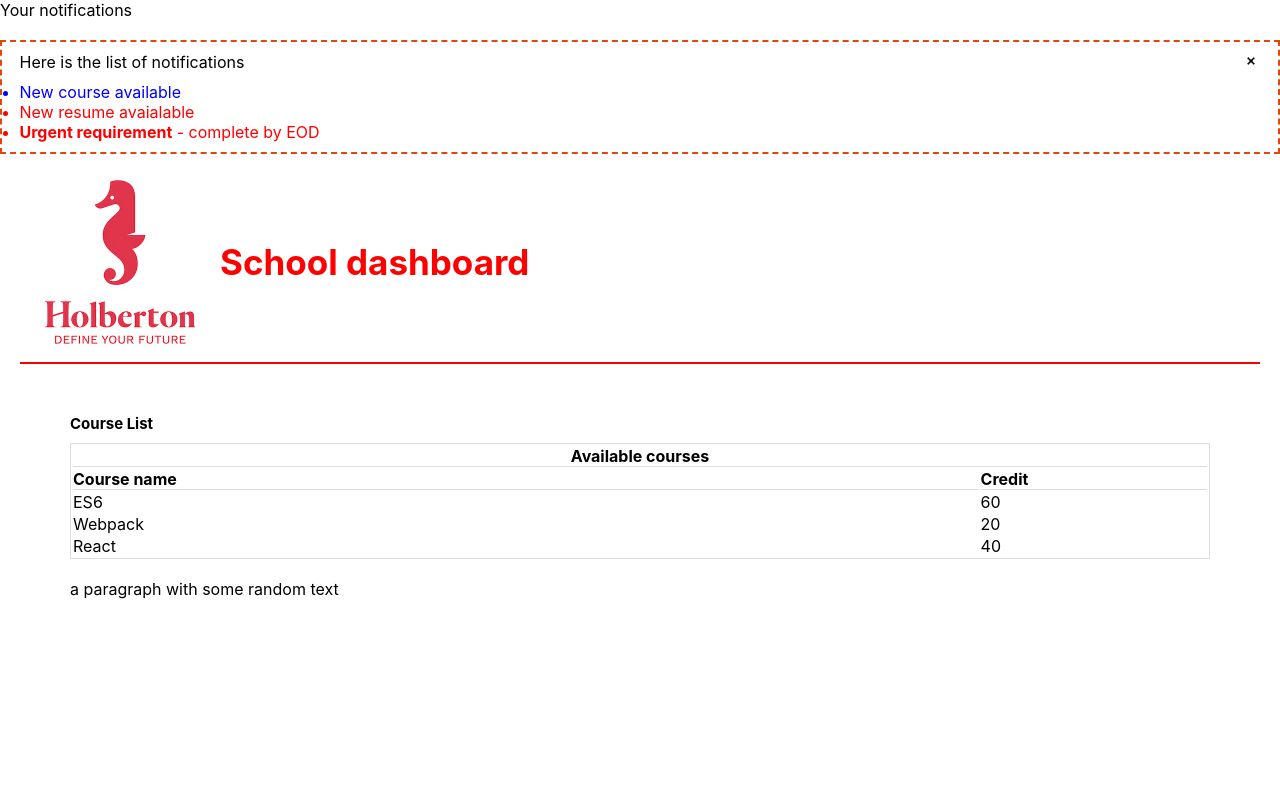
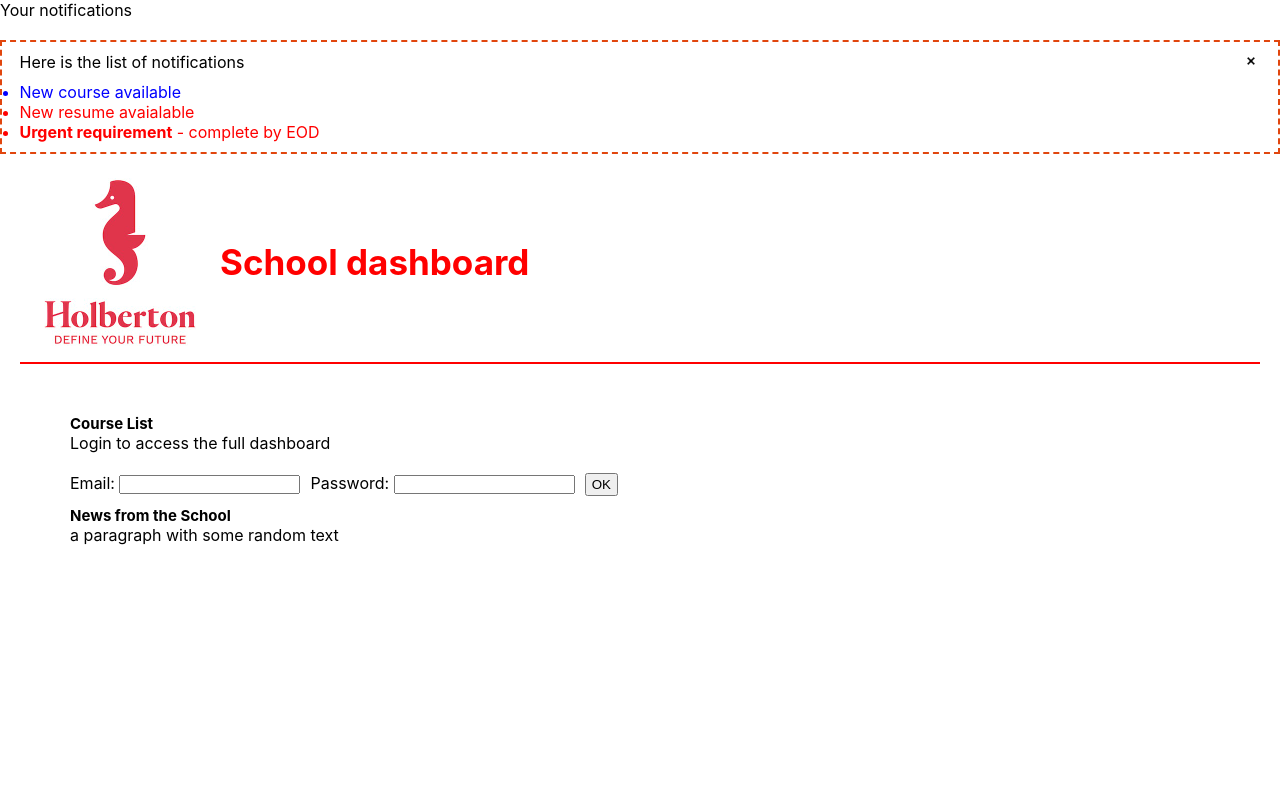
Before and after one commit to jubrealguy/dashboard, a React (Create React App) app: page / in a window 1280 px wide. Shown: the top 800 px of the page. Built offline with nearby package versions, Linux system fonts and the light colour scheme.

Commit message:
some small edits

```diff
--- a/src/App/App.js
+++ b/src/App/App.js
@@ -1,5 +1,5 @@
 import React from 'react';
-import './App.css'
+import './App.css';
 import Notification from '../Notifications/Notification'
 import Header from '../Header/Header';
 import Footer from '../Footer/Footer';
@@ -8,8 +8,9 @@ import CourseList from '../CourseList/CourseList';
 import { getLatestNotification } from '../utils/utils';
 import PropTypes from 'prop-types';
 import BodySectionWithMarginBottom from '../BodySection/BodySectionWithMarginBottom';
+import News from '../News/News';
 
-function App({isLoggedIn = true}) {
+function App({isLoggedIn = false}) {
   const listCourses = [
     { id: 1, name: 'ES6', credit: 60 },
     { id: 2, name: 'Webpack', credit: 20 },
@@ -35,6 +36,9 @@ function App({isLoggedIn = true}) {
           <BodySectionWithMarginBottom title='Course List'>
             <Login />
           </BodySectionWithMarginBottom>)}
+          <BodySectionWithMarginBottom  title='News from the School'>
+            <News />
+          </BodySectionWithMarginBottom>
         </main>
         <Footer />
       </div>
--- a/src/BodySection/BodySection.js
+++ b/src/BodySection/BodySection.js
@@ -5,7 +5,6 @@ const BodySection = ({title, children}) => {
         <div className="bodySection">
             <h2>{title}</h2>
             {children}
-            <p title='News from the School'>a paragraph with some random text</p>
         </div>
     )
 }
--- a/src/BodySection/BodySectionWithMarginBottom.js
+++ b/src/BodySection/BodySectionWithMarginBottom.js
@@ -1,6 +1,6 @@
 import BodySection from "./BodySection"
 import PropTypes from "prop-types";
-import './BodySectionWithMarginBottom.css'
+import './BodySectionWithMarginBottom.css';
 
 const BodySectionWithMarginBottom = (props) => {
     return (
--- a/src/CourseList/CourseList.js
+++ b/src/CourseList/CourseList.js
@@ -7,14 +7,14 @@ const CourseList = ({listCourses}) => {
     return (
         <table id='Courselist'>
             <thead>
-                <CourseListRow isHeader={true} textFirstCell='Available courses' textSecondCell={null} />
-                <CourseListRow isHeader={true} textFirstCell='Course name' textSecondCell='Credit' />
+                <CourseListRow textFirstCell='Available courses' textSecondCell={null} />
+                <CourseListRow textFirstCell='Course name' textSecondCell='Credit' />
             </thead>
             <tbody>
                 {
                     listCourses.length > 0 ? (
                         listCourses.map(({id, name, credit}) =>
-                        <CourseListRow key={id} textFirstCell={name} textSecondCell={credit} />)
+                        <CourseListRow key={id} isHeader={false} textFirstCell={name} textSecondCell={credit} />)
                     ): (
                         <CourseListRow textFirstCell="No course available yet" />
                     )
--- a/src/CourseList/CourseListRow.js
+++ b/src/CourseList/CourseListRow.js
@@ -1,6 +1,6 @@
 import PropTypes from 'prop-types'
 
-const CourseListRow = ({ isHeader = false, textFirstCell = null, textSecondCell = null }) => {
+const CourseListRow = ({ isHeader = true, textFirstCell = null, textSecondCell = null }) => {
     if (isHeader) {
         if (textSecondCell === null) {
             return (
--- /dev/null
+++ b/src/News/News.js
@@ -0,0 +1,9 @@
+const News = () => {
+    return (
+        <div className="bodySection">
+            <p>a paragraph with some random text</p>
+        </div>
+    )
+}
+
+export default News
--- a/src/utils/utils.js
+++ b/src/utils/utils.js
@@ -2,6 +2,7 @@ const getFullYear = () => {
     const currentDate = new Date()
     const currentYear = currentDate.getFullYear()
     return currentYear
+
 }
 
 const getFooterCopy = isIndex => isIndex ? "Holberton School" : "Holberton School main dashboard"
```
Also changed, not shown: src/Notifications/Notification.js (indentation only).
